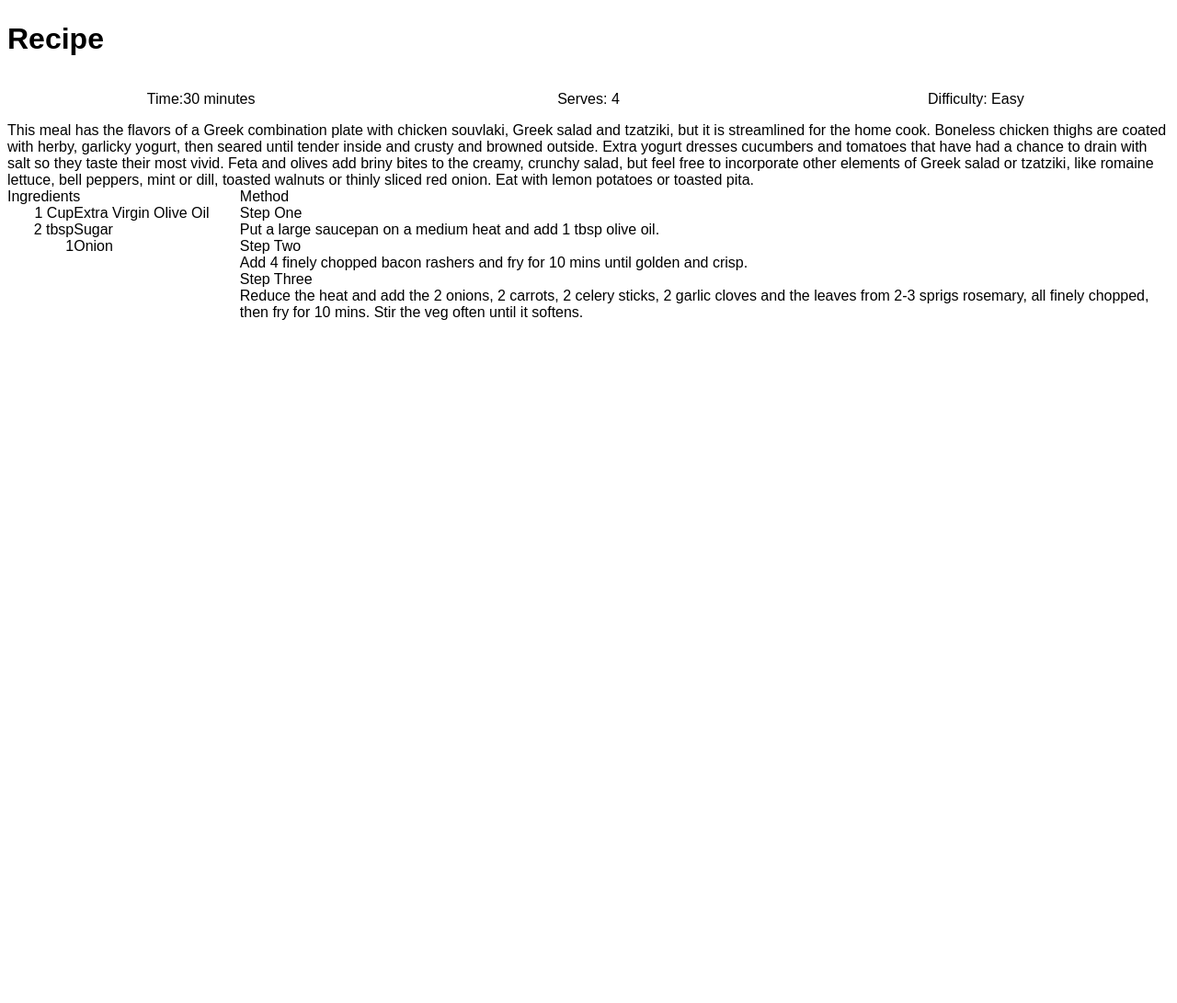
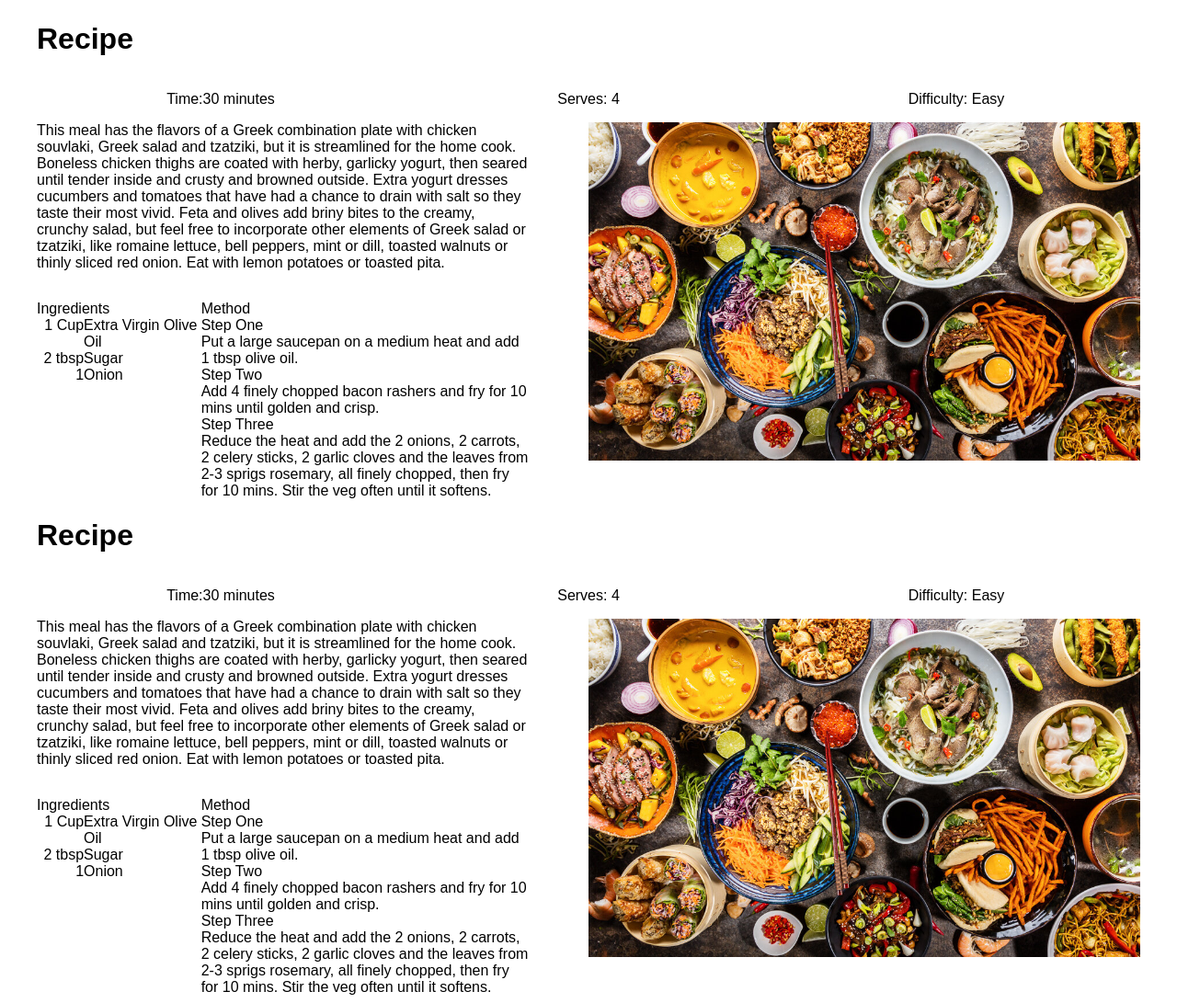
Before and after one commit to rupert-denton/cooking, a plain HTML site: page index.html in a window 1280 px wide. Shown: the part 85-1176 px from the top of the page at 92% size. Before the commit the page ends 800 px from the top, so only its background shows below. Drawn offline with Linux system fonts and the light colour scheme.

Commit message:
turned recipe into ribbon

```diff
--- a/index.html
+++ b/index.html
@@ -14,21 +14,17 @@
           <h1 class="header">Cooking</h1>
         </div>
       </div>
+      <div class="recipe-container">
         <div class="recipe-title">
           <h1 class="recipe-name">Recipe</h1>
-
         </div>
-      <div class="recipe-details">
         <div class="recipe-meta">
           <p class="meta-detail">Time:30 minutes</p>
           <p class="meta-detail">Serves: 4</p>
           <p class="meta-detail">Difficulty: Easy</p>
         </div>
-      </div>
+
         <div class="recipe-main-container">
-          <!-- <div class="recipe-image-container">
-            <img src="img/placeholder-image.jpeg" class="post-img" />
-          </div> -->
           <div class="recipe-blurb-container">
             <div class="blurb">
               <div>
@@ -44,8 +40,6 @@
                 peppers, mint or dill, toasted walnuts or thinly sliced red
                 onion. Eat with lemon potatoes or toasted pita.
               </div>
-            </div>
-          </div>
               <div class="recipe-ingredients-method">
                 <div class="recipe-ingredients-container">
                   <div class="small-header">Ingredients</div>
@@ -53,7 +47,9 @@
                     <div class="component">
                       <div class="ingredient">
                         <div class="ingredient-quantity">1 Cup</div>
-                    <div class="ingredient-name">Extra Virgin Olive Oil</div>
+                        <div class="ingredient-name">
+                          Extra Virgin Olive Oil
+                        </div>
                         <div class="ingredient-quantity">2 tbsp</div>
                         <div class="ingredient-name">Sugar</div>
                         <div class="ingredient-quantity">1</div>
@@ -66,12 +62,103 @@
                   <div class="small-header">Method</div>
                   <div class="method">
                     <div class="method-step">Step One</div>
-                <div class="method-text">Put a large saucepan on a medium heat and add 1 tbsp olive oil.</div>
+                    <div class="method-text">
+                      Put a large saucepan on a medium heat and add 1 tbsp olive
+                      oil.
+                    </div>
                     <div class="method-step">Step Two</div>
-                <div class="method-text">Add 4 finely chopped bacon rashers and fry for 10 mins until golden and crisp.</div>
+                    <div class="method-text">
+                      Add 4 finely chopped bacon rashers and fry for 10 mins
+                      until golden and crisp.
+                    </div>
                     <div class="method-step">Step Three</div>
-                <div class="method-text">Reduce the heat and add the 2 onions, 2 carrots, 2 celery sticks, 2 garlic cloves and the leaves from 2-3 sprigs rosemary, all finely chopped, then fry for 10 mins. Stir the veg often until it softens.</div>
+                    <div class="method-text">
+                      Reduce the heat and add the 2 onions, 2 carrots, 2 celery
+                      sticks, 2 garlic cloves and the leaves from 2-3 sprigs
+                      rosemary, all finely chopped, then fry for 10 mins. Stir
+                      the veg often until it softens.
                     </div>
+                  </div>
+                </div>
+              </div>
+            </div>
+          </div>
+          <div class="recipe-image-container">
+            <img src="img/placeholder-image.jpeg" class="post-img" />
+          </div>
+        </div>
+      </div>
+      <div class="recipe-container">
+        <div class="recipe-title">
+          <h1 class="recipe-name">Recipe</h1>
+        </div>
+        <div class="recipe-meta">
+          <p class="meta-detail">Time:30 minutes</p>
+          <p class="meta-detail">Serves: 4</p>
+          <p class="meta-detail">Difficulty: Easy</p>
+        </div>
+
+        <div class="recipe-main-container">
+          <div class="recipe-blurb-container">
+            <div class="blurb">
+              <div>
+                This meal has the flavors of a Greek combination plate with
+                chicken souvlaki, Greek salad and tzatziki, but it is
+                streamlined for the home cook. Boneless chicken thighs are
+                coated with herby, garlicky yogurt, then seared until tender
+                inside and crusty and browned outside. Extra yogurt dresses
+                cucumbers and tomatoes that have had a chance to drain with salt
+                so they taste their most vivid. Feta and olives add briny bites
+                to the creamy, crunchy salad, but feel free to incorporate other
+                elements of Greek salad or tzatziki, like romaine lettuce, bell
+                peppers, mint or dill, toasted walnuts or thinly sliced red
+                onion. Eat with lemon potatoes or toasted pita.
+              </div>
+              <div class="recipe-ingredients-method">
+                <div class="recipe-ingredients-container">
+                  <div class="small-header">Ingredients</div>
+                  <div class="ingredients-list">
+                    <div class="component">
+                      <div class="ingredient">
+                        <div class="ingredient-quantity">1 Cup</div>
+                        <div class="ingredient-name">
+                          Extra Virgin Olive Oil
+                        </div>
+                        <div class="ingredient-quantity">2 tbsp</div>
+                        <div class="ingredient-name">Sugar</div>
+                        <div class="ingredient-quantity">1</div>
+                        <div class="ingredient-name">Onion</div>
+                      </div>
+                    </div>
+                  </div>
+                </div>
+                <div class="recipe-method-container">
+                  <div class="small-header">Method</div>
+                  <div class="method">
+                    <div class="method-step">Step One</div>
+                    <div class="method-text">
+                      Put a large saucepan on a medium heat and add 1 tbsp olive
+                      oil.
+                    </div>
+                    <div class="method-step">Step Two</div>
+                    <div class="method-text">
+                      Add 4 finely chopped bacon rashers and fry for 10 mins
+                      until golden and crisp.
+                    </div>
+                    <div class="method-step">Step Three</div>
+                    <div class="method-text">
+                      Reduce the heat and add the 2 onions, 2 carrots, 2 celery
+                      sticks, 2 garlic cloves and the leaves from 2-3 sprigs
+                      rosemary, all finely chopped, then fry for 10 mins. Stir
+                      the veg often until it softens.
+                    </div>
+                  </div>
+                </div>
+              </div>
+            </div>
+          </div>
+          <div class="recipe-image-container">
+            <img src="img/placeholder-image.jpeg" class="post-img" />
           </div>
         </div>
       </div>
--- a/styles/recipe.css
+++ b/styles/recipe.css
@@ -7,12 +7,12 @@ body {
   background-color: white;
 }
 
-.page-container{
+.page-container {
   display: flex;
   flex-direction: column;
 }
 
-.main-nav{
+.main-nav {
   display: flex;
   flex-direction: column;
 }
@@ -45,17 +45,29 @@ body {
   display: grid;
   grid-template-columns: 1fr;
   justify-items: center;
+
   /* border-style: solid;
   border-width: thin;
   border-color: red; */
 }
 
+
+.recipe-blurb-container{
+  margin-right: 4rem;
+}
+
+.post-img {
+  width: 100%;
+  height: auto;
+}
+
 .recipe-ingredients-method {
+  margin-top:2rem;
   border-style: solid;
   border-width: thin;
   border-color: black;
   display: grid;
-  grid-template-columns: 1fr 4fr;
+  grid-template-columns: 2fr 4fr;
 }
 
 .recipe-ingredients-container {
@@ -70,23 +82,26 @@ body {
   border-color: black;
 }
 
-.ingredient{
+.ingredient {
   display: grid;
-  grid-template-columns: 1fr 2.5fr
+  grid-template-columns: 1fr 2.5fr;
 }
 
-.ingredient-quantity{
+.ingredient-quantity {
   display: flex;
   justify-content: flex-end;
 }
 
-.ingredient-name{
+.ingredient-name {
   display: flex;
   justify-content: flex-start;
 }
 
+@media screen and (min-width: 750px) {
 
-@media screen and (min-width: 750px) {
+  .recipe-container{
+    padding: 0rem 2rem;
+  }
   .recipe-title {
     display: flex;
     flex-direction: row;
@@ -95,8 +110,14 @@ body {
   .recipe-meta {
     display: grid;
     grid-template-columns: 1fr 1fr 1fr;
+    /* padding: 0rem 30rem; */
     justify-items: center;
     border-style: solid;
     border-width: thin;
   }
+
+  .recipe-main-container{
+    grid-template-columns: 1fr 1fr;
+
+  }
 }
```
Lines whose indentation alone changed are shown as unchanged.
